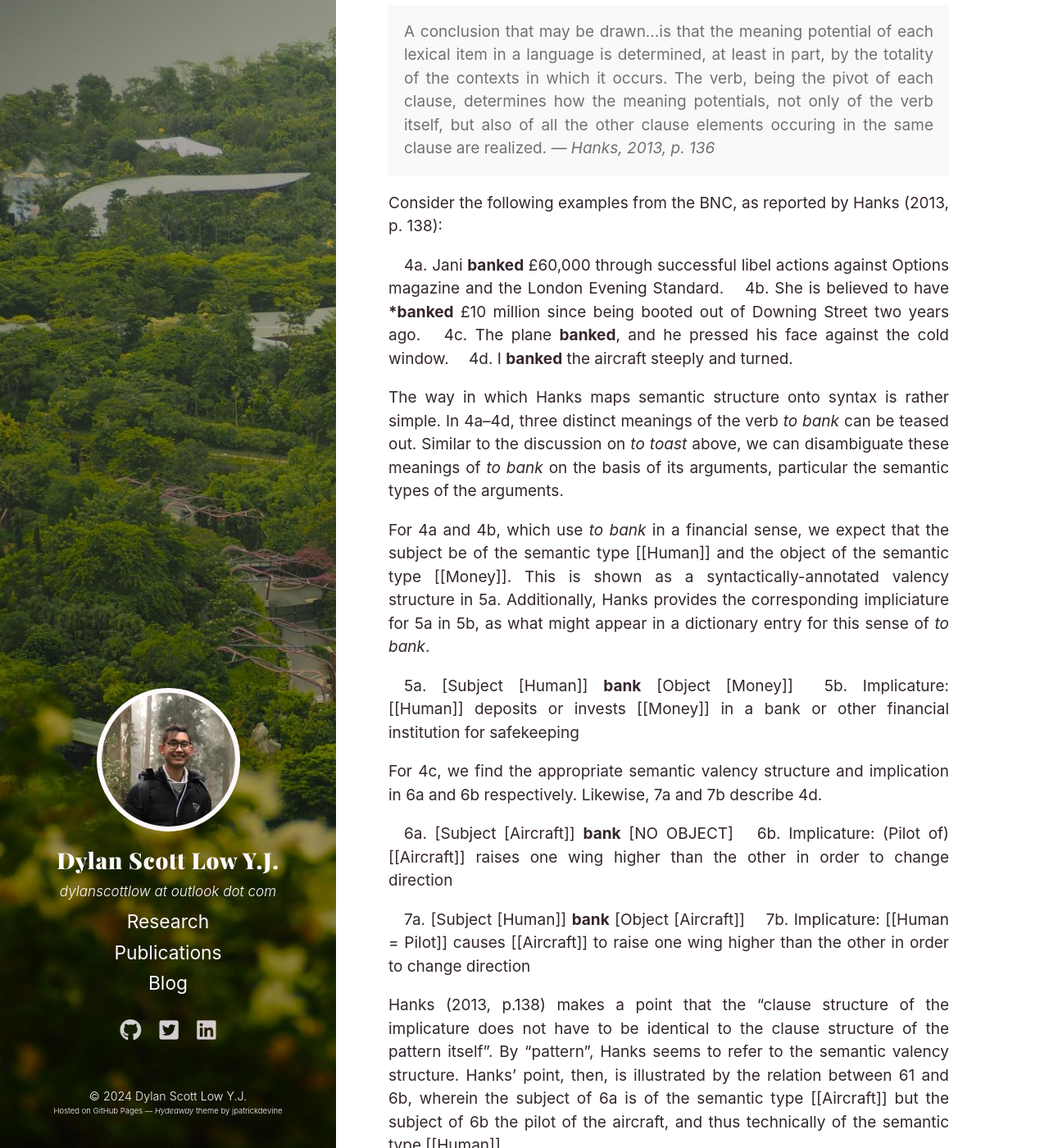
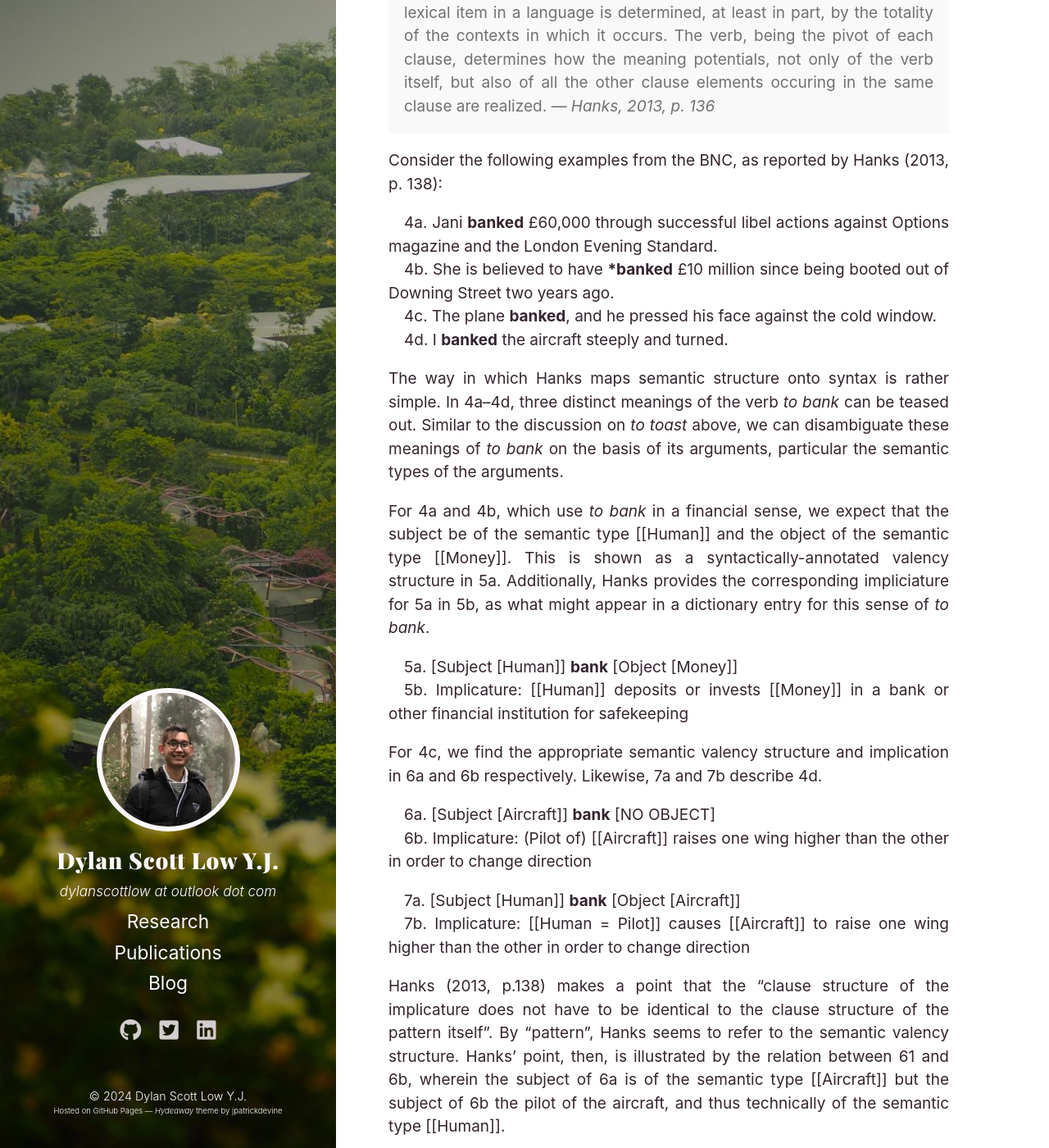
Before and after one commit to dylanscottlow/dylanscottlow.github.io, a Jekyll site: the page built from _posts/2024-03-10-patrick-hanks-tne2.md, in a window 1280 px wide and 1400 px high, scrolled down 6464 px. Shown: the whole window at 82% size. Built offline with Jekyll 4.4.1, drawn with Linux system fonts in a browser that asks for light colours; a style sheet for code colours, icons or effects is not loaded; some of the changed text lies outside the part shown.

Commit message:
Fix typos

```diff
--- a/_posts/2024-03-10-patrick-hanks-tne2.md
+++ b/_posts/2024-03-10-patrick-hanks-tne2.md
@@ -73,13 +73,13 @@ Hanks views the meaning potential of verbs in terms of semantic valency structur
 
 As an example, in Hanks (<a href="https://www.researchgate.net/publication/228879356_The_Syntagmatics_of_Metaphor_and_Idiom" target="blank">*The Syntagmatics of Metaphor and Idiom*</a>, 2004, p. 4), Hanks gives the semantic valence of the verb *toast* as follows:
 
-&emsp;1. [[Person]] toast [[Food = Bread | Nuts]]
+&emsp;1. [[Person]] toast [[Food = Bread \| Nuts]]
 
 This describes the primary meaning of *toast* as an activity done by a person to a food item (bread or nuts) such that the item is 'made brown and crisp by exposure to radiant heat' (2004, p. 4). In other words, to *toast bread* or to *toast nuts*.
 
 The verb *toast* also has a less salient meaning as follows (where "POSDET" stands for "possessive determiner"):
 
-&emsp;2. [[Person 1]] toast {[[Person 2] | [Achievement]] | {[POSDET] memory}}
+&emsp;2. [[Person 1]] toast {[[Person 2] \| [Achievement]] \| {[POSDET] memory}}
 
 This is the sense of *toast* when we speak of *toasting* a significant person, achievement, or person's memory. It is to 'celebrate by raising a glass containing alcholic liquor and then drinking some' (Hanks, 2004, p. 4).
 
@@ -119,24 +119,24 @@ Therefore, much beyond the immediate arguments of a verb are require to discern
 
 Consider the following examples from the BNC, as reported by Hanks (2013, p. 138):
 
-&emsp;4a. Jani **banked** £60,000 through successful libel actions against Options magazine and the London Evening Standard.
-&emsp;4b. She is believed to have ***banked** £10 million since being booted out of Downing Street two years ago.
-&emsp;4c. The plane **banked**, and he pressed his face against the cold window.
+&emsp;4a. Jani **banked** £60,000 through successful libel actions against Options magazine and the London Evening Standard.<br>
+&emsp;4b. She is believed to have ***banked** £10 million since being booted out of Downing Street two years ago.<br>
+&emsp;4c. The plane **banked**, and he pressed his face against the cold window.<br>
 &emsp;4d. I **banked** the aircraft steeply and turned.
 
 The way in which Hanks maps semantic structure onto syntax is rather simple. In 4a–4d, three distinct meanings of the verb *to bank* can be teased out. Similar to the discussion on *to toast* above, we can disambiguate these meanings of *to bank* on the basis of its arguments, particular the semantic types of the arguments.
 
 For 4a and 4b, which use *to bank* in a financial sense, we expect that the subject be of the semantic type [[Human]] and the object of the semantic type [[Money]]. This is shown as a syntactically-annotated valency structure in 5a. Additionally, Hanks provides the corresponding impliciature for 5a in 5b, as what might appear in a dictionary entry for this sense of *to bank*.
 
-&emsp;5a. [Subject [Human]] **bank** [Object [Money]]
+&emsp;5a. [Subject [Human]] **bank** [Object [Money]]<br>
 &emsp;5b. Implicature: [[Human]] deposits or invests [[Money]] in a bank or other financial institution for safekeeping
 
 For 4c, we find the appropriate semantic valency structure and implication in 6a and 6b respectively. Likewise, 7a and 7b describe 4d.
 
-&emsp;6a. [Subject [Aircraft]] **bank** [NO OBJECT]
+&emsp;6a. [Subject [Aircraft]] **bank** [NO OBJECT]<br>
 &emsp;6b. Implicature: (Pilot of) [[Aircraft]] raises one wing higher than the other in order to change direction
 
-&emsp;7a. [Subject [Human]] **bank** [Object [Aircraft]]
+&emsp;7a. [Subject [Human]] **bank** [Object [Aircraft]]<br>
 &emsp;7b. Implicature: [[Human = Pilot]] causes [[Aircraft]] to raise one wing higher than the other in order to change direction
 
 Hanks (2013, p.138) makes a point that the "clause structure of the implicature does not have to be identical to the clause structure of the pattern itself". By "pattern", Hanks seems to refer to the semantic valency structure. Hanks' point, then, is illustrated by the relation between 61 and 6b, wherein the subject of 6a is of the semantic type [[Aircraft]] but the subject of 6b the pilot of the aircraft, and thus technically of the semantic type [[Human]].
```
